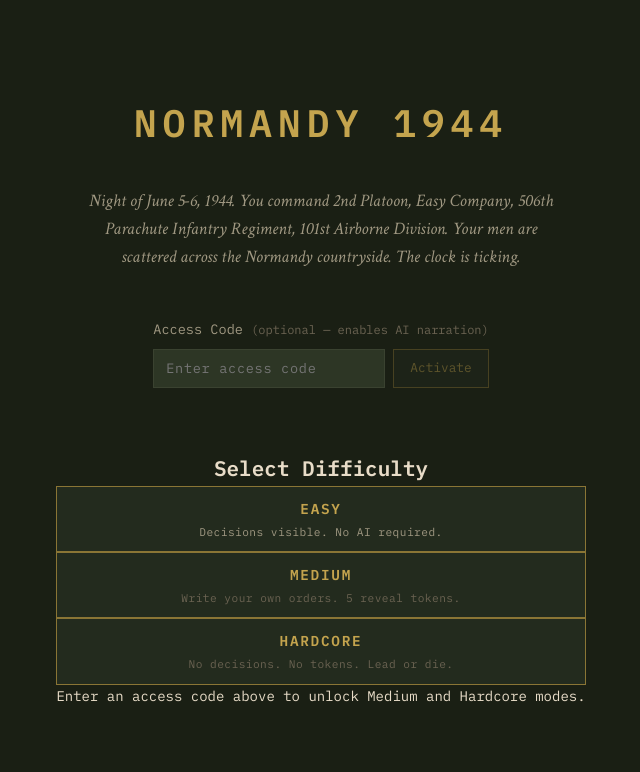
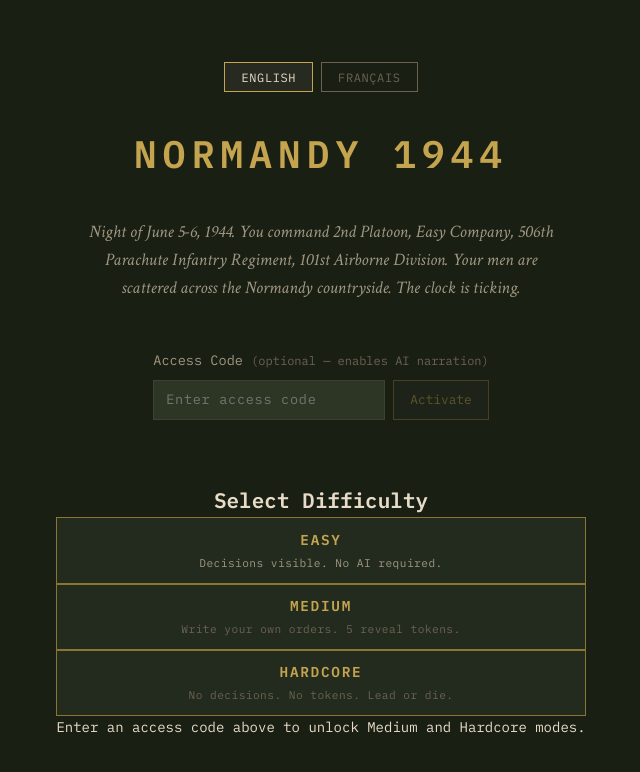
Before and after one commit to raclettemeister/normandy-1944, a React (Vite) app: page / in a window 1280 px wide. Shown: the top 772 px of the page, without its empty margins (319-959 px from the left). Built offline with nearby package versions, Linux system fonts and the light colour scheme; no server answers.

Commit message:
feat(i18n): add language selector component and App integration
Made-with: Cursor

```diff
--- a/src/App.tsx
+++ b/src/App.tsx
@@ -1,3 +1,4 @@
+import './locales/i18n';
 import { useState, useCallback, useMemo } from "react";
 import type { GameState, Achievement, PlaythroughEvent, Difficulty } from "./types/index.ts";
 import MainMenu from "./components/MainMenu";
--- /dev/null
+++ b/src/components/LanguageSelector.tsx
@@ -0,0 +1,26 @@
+import { useTranslation } from 'react-i18next';
+import { setLanguage } from '../locales/i18n';
+
+export default function LanguageSelector() {
+  const { i18n } = useTranslation();
+  const current = i18n.language;
+
+  return (
+    <div className="language-selector" data-testid="language-selector">
+      <button
+        className={`language-selector__btn${current === 'en' ? ' language-selector__btn--active' : ''}`}
+        data-testid="language-en"
+        onClick={() => setLanguage('en')}
+      >
+        English
+      </button>
+      <button
+        className={`language-selector__btn${current === 'fr' ? ' language-selector__btn--active' : ''}`}
+        data-testid="language-fr"
+        onClick={() => setLanguage('fr')}
+      >
+        Français
+      </button>
+    </div>
+  );
+}
--- a/src/components/MainMenu.tsx
+++ b/src/components/MainMenu.tsx
@@ -2,6 +2,7 @@ import { loadAchievements } from "../engine/achievementTracker.ts";
 import { loadMeta, resetMeta } from "../engine/metaProgress.ts";
 import type { NarrativeMode, Difficulty } from "../types/index.ts";
 import AccessCodeInput from "./AccessCodeInput";
+import LanguageSelector from "./LanguageSelector";
 
 interface MainMenuProps {
   onStartGame: (difficulty: Difficulty) => void;
@@ -33,6 +34,7 @@ export default function MainMenu({
 
   return (
     <div className="main-menu" data-testid="main-menu">
+      <LanguageSelector />
       <h1 className="main-menu__title">Normandy 1944</h1>
       <p className="main-menu__subtitle">
         Night of June 5-6, 1944. You command 2nd Platoon, Easy Company, 506th
--- a/src/styles/game.css
+++ b/src/styles/game.css
@@ -29,6 +29,38 @@
   line-height: 1.6;
   display: flex;
   flex-direction: column;
+}
+
+/* ─── Language Selector ──────────────────────────────────────────── */
+
+.language-selector {
+  display: flex;
+  justify-content: center;
+  gap: 0.5rem;
+}
+
+.language-selector__btn {
+  background: transparent;
+  border: 1px solid var(--text-muted);
+  color: var(--text-muted);
+  padding: 0.3rem 1rem;
+  cursor: pointer;
+  font-family: var(--font-ui);
+  font-size: 0.75rem;
+  text-transform: uppercase;
+  letter-spacing: 0.05em;
+  transition: all 0.2s ease;
+}
+
+.language-selector__btn:hover {
+  color: var(--text-primary);
+  border-color: var(--text-primary);
+}
+
+.language-selector__btn--active {
+  color: var(--text-primary);
+  border-color: var(--accent-gold);
+  background: rgba(255, 255, 255, 0.05);
 }
 
 /* ─── Main Menu ──────────────────────────────────────────────────── */
```
